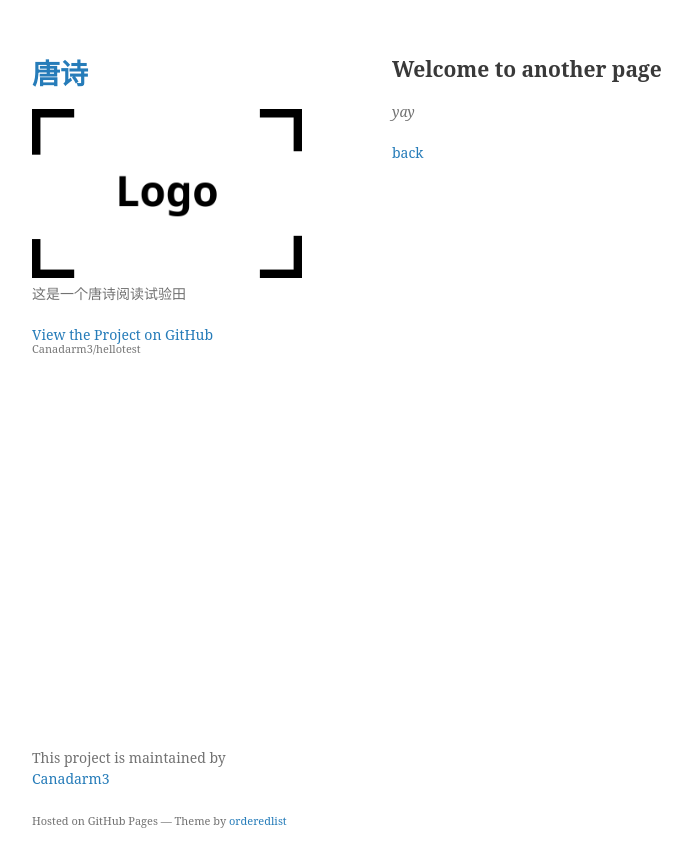
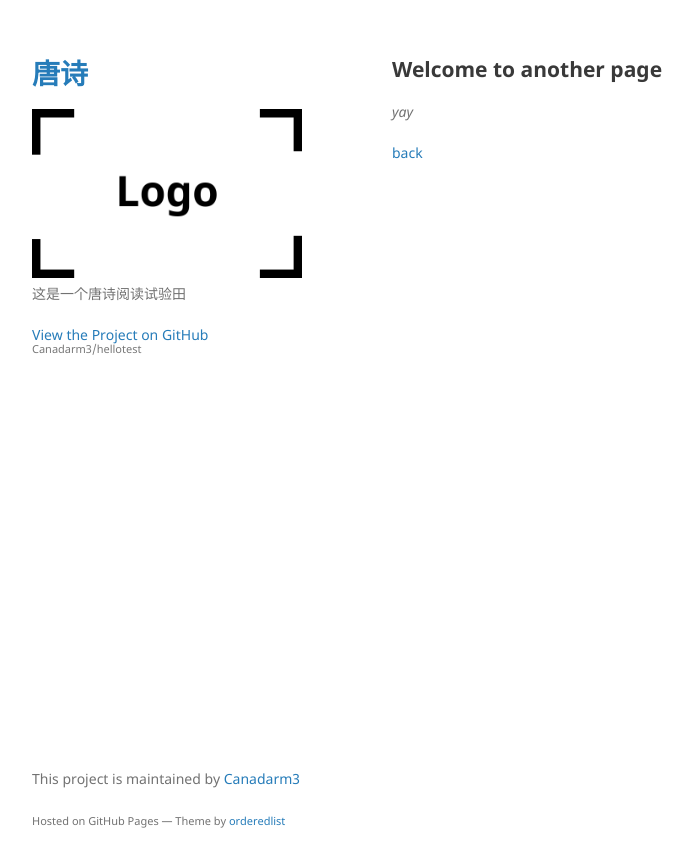
Before and after one commit to Canadarm3/hellotest, a Jekyll site: the page built from another-page.md, in a window 1280 px wide. Shown: the top 867 px of the page, without its empty margins (178-871 px from the left). Built offline with Jekyll 4.4.1, drawn with Linux system fonts in a browser that asks for light colours; our own code applies the rules of GitHub Pages for plain Markdown files.

Commit message:
Update jekyll-theme-minimal.scss

```diff
--- a/_sass/jekyll-theme-minimal.scss
+++ b/_sass/jekyll-theme-minimal.scss
@@ -4,7 +4,7 @@
 body {
   background-color: #fff;
   padding:50px;
-  font: 14px/1.5 "Noto Serif", "Helvetica Neue", Helvetica, Arial, sans-serif;
+  font: 14px/1.5 "Noto Sans", "Helvetica Neue", Helvetica, Arial, sans-serif;
   color:#727272;
   font-weight:400;
 }
```
